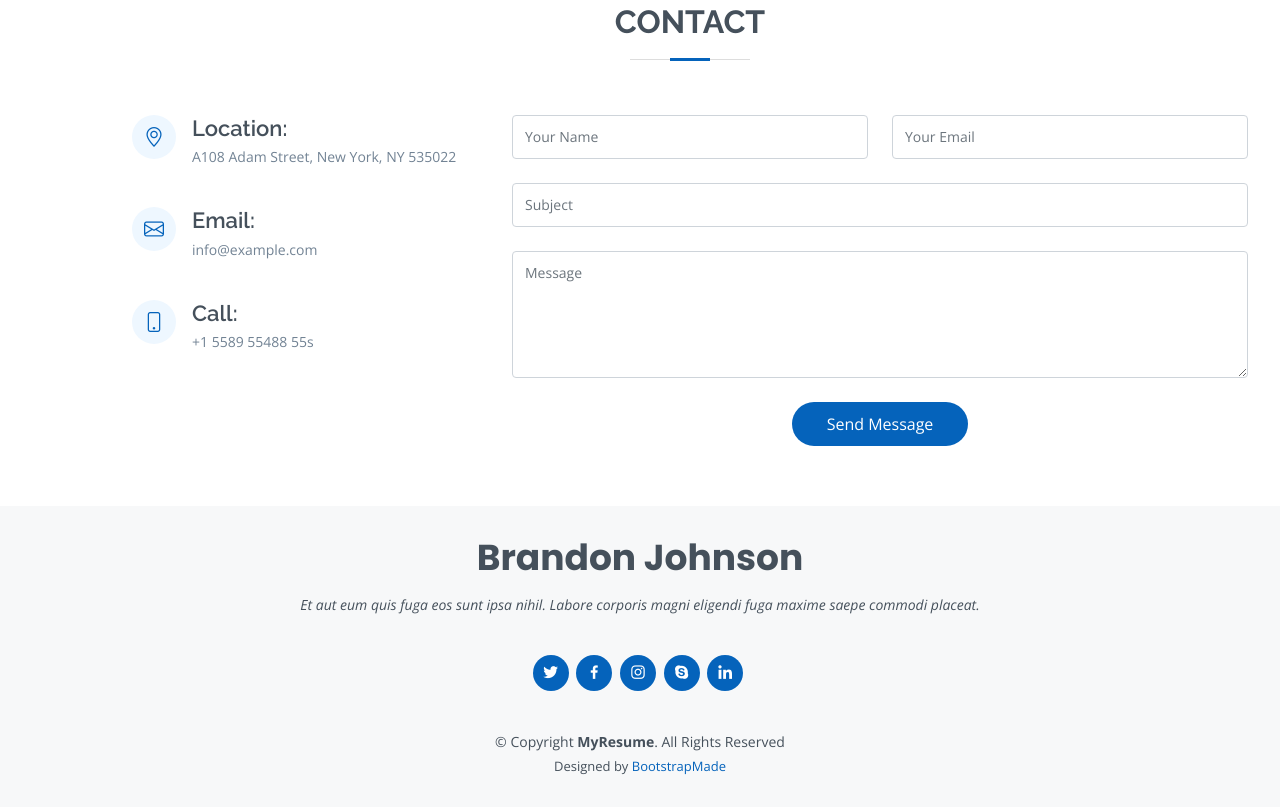
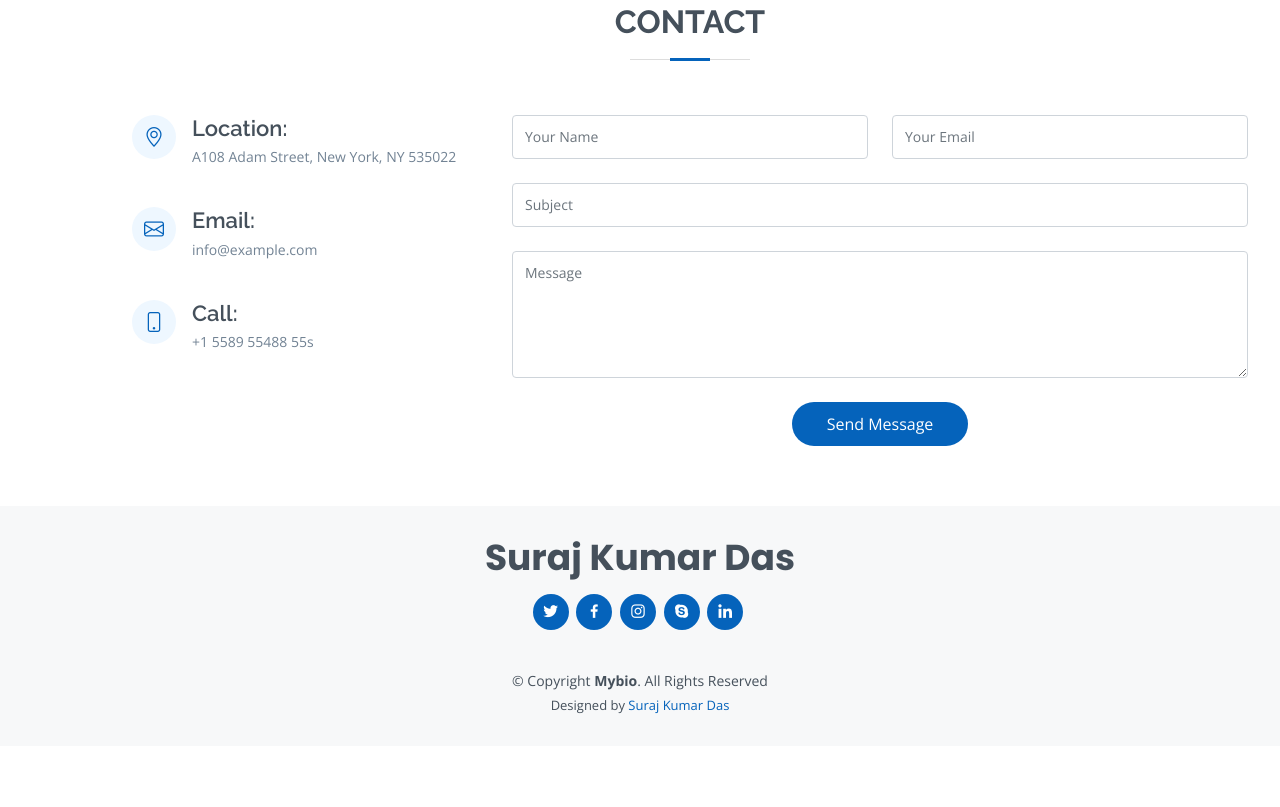
Before and after one commit to 20NOV2001/skd.github.io, a plain HTML site: page index.html in a window 1280 px wide. Shown: the part 6006-6813 px from the top of the page. After the commit the page ends 6752 px from the top, so only its background shows below. Drawn offline with nearby package versions, Linux system fonts and the light colour scheme.

Commit message:
Update index.html

```diff
--- a/index.html
+++ b/index.html
@@ -689,8 +689,8 @@
   <!-- ======= Footer ======= -->
   <footer id="footer">
     <div class="container">
-      <h3>Brandon Johnson</h3>
-      <p>Et aut eum quis fuga eos sunt ipsa nihil. Labore corporis magni eligendi fuga maxime saepe commodi placeat.</p>
+      <h3>Suraj Kumar Das</h3>
+
       <div class="social-links">
         <a href="#" class="twitter"><i class="bx bxl-twitter"></i></a>
         <a href="#" class="facebook"><i class="bx bxl-facebook"></i></a>
@@ -699,14 +699,14 @@
         <a href="#" class="linkedin"><i class="bx bxl-linkedin"></i></a>
       </div>
       <div class="copyright">
-        &copy; Copyright <strong><span>MyResume</span></strong>. All Rights Reserved
+        &copy; Copyright <strong><span>Mybio</span></strong>. All Rights Reserved
       </div>
       <div class="credits">
         <!-- All the links in the footer should remain intact. -->
         <!-- You can delete the links only if you purchased the pro version. -->
         <!-- Licensing information: [license-url] -->
         <!-- Purchase the pro version with working PHP/AJAX contact form: https://bootstrapmade.com/free-html-bootstrap-template-my-resume/ -->
-        Designed by <a href="https://bootstrapmade.com/">BootstrapMade</a>
+        Designed by <a href="https://bootstrapmade.com/">Suraj Kumar Das</a>
       </div>
     </div>
   </footer><!-- End Footer -->
```
